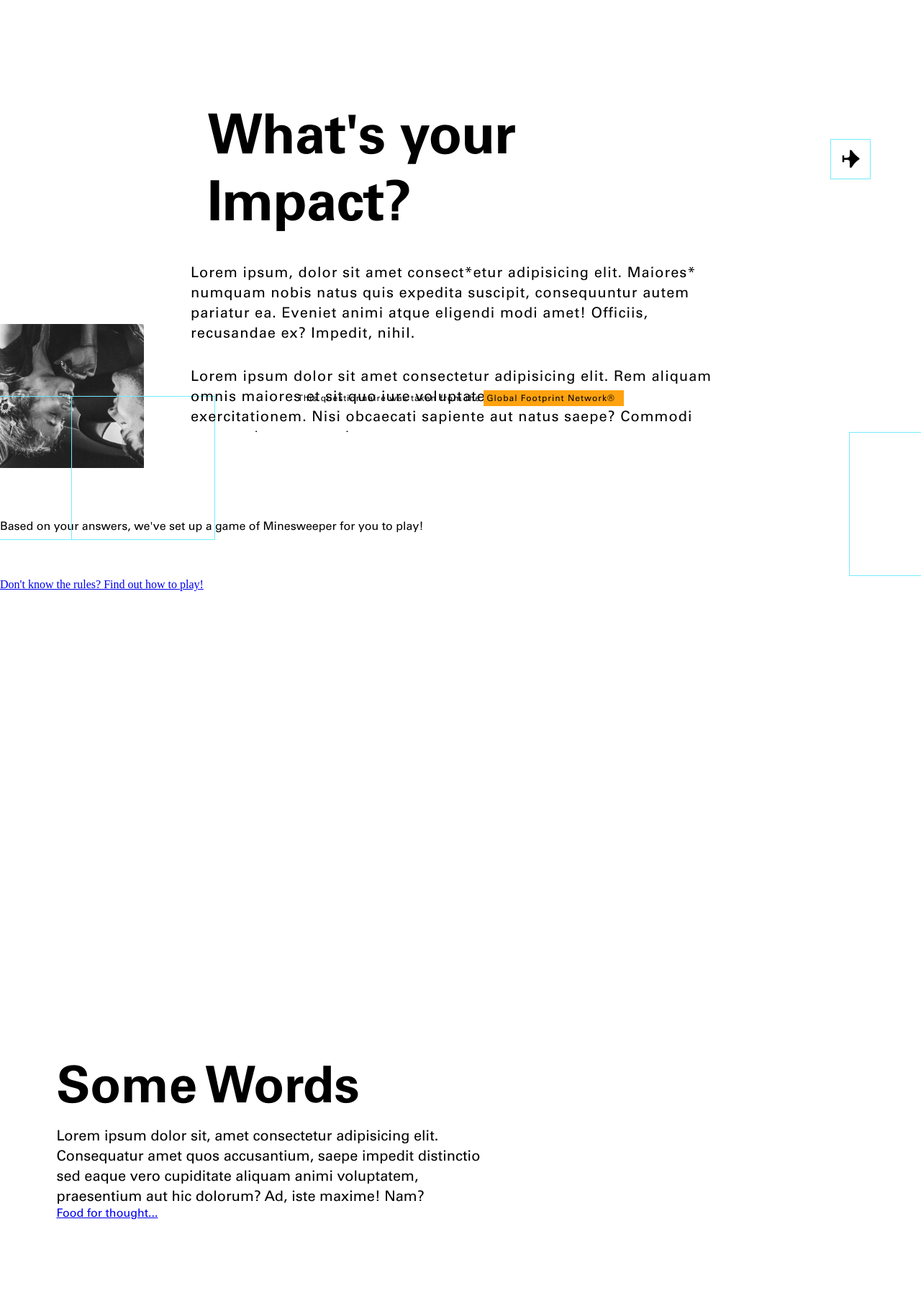
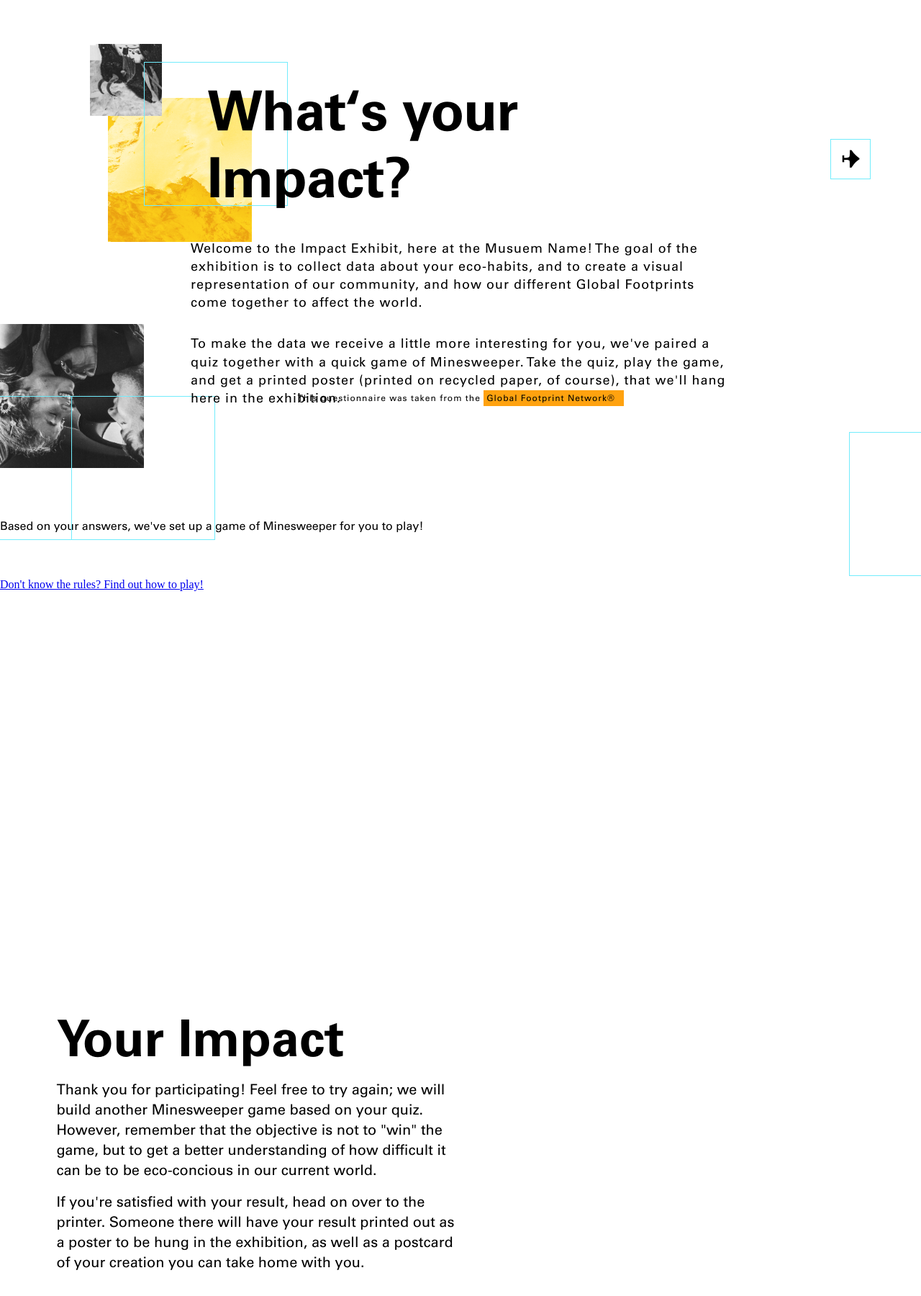
Before and after one commit to krillmeat/impact, a plain HTML site: page index.html in a window 1280 px wide. Shown: the part 1000-2800 px from the top of the page at 72% size. Drawn offline with Linux system fonts and the light colour scheme.

Commit message:
adding more detail

```diff
--- a/CSS/styles.css
+++ b/CSS/styles.css
@@ -106,6 +106,7 @@ nav.top .desktop ul{
 }
 
 nav.top .desktop ul li a{
+  display: none; /* Maybe if I have time, I can do a full "more stuff" page */
   padding: 6px 8px 4px 12px;
   font-family: 'Univers',sans-serif;
   font-size: .875em;
@@ -411,6 +412,19 @@ section.quiz form .radios label{
 ::::::::::::::::::::  STEP                                                                   ::::::::::::::::::::
 :::::::::::::::::::::::::::::::::::::::::::::::::::::::::::::::::::::::::::::::::::::::::::::::::::::::::::::::*/
 
+section.quiz form .step .shapes.four{
+
+}
+
+section.quiz form .step .shapes.three img{
+  width: 200px; top: 50px; left: -50px;
+  z-index: -1;
+}
+
+section.quiz form .step .shapes.three img:last-of-type{
+  width: 100px; top: -25px; left: -75px;
+}
+
 section.quiz form .step{
   width: 20%;
   padding: 32px 200px;
@@ -471,19 +485,20 @@ section.quiz .shapes.two img{ width: 200px; height: 200px; top: -100px; left: 10
 :::::::::::::::::::::::::::::::::::::::::::::::::::::::::::::::::::::::::::::::::::::::::::::::::::::::::::::::*/
 
 section.quiz .step.step-one .intro{
-
+  position: relative;
+  z-index: 10;
 }
 
 section.quiz .step.step-one .intro h3{
   max-width: 750px;
-  margin: 64px auto 0 auto;
+  margin: 32px auto 0 auto;
   font-size: 4.8em;
 }
 
 section.quiz .step.step-one .intro p{
   max-width: 750px;
   margin: 32px auto 0 auto;
-  font-size: 1.25em;
+  font-size: 1.125em;
   line-height: 1.4;
   letter-spacing: 1px;
   font-family: 'Univers', sans-serif;
@@ -523,17 +538,21 @@ section.result .content-wrap{
   width: 90%;
   max-width: 10000px;
   display: flex;
+    align-items: flex-end;
 }
 
 section.result .result-instructions{
+  width: 50%;
   font-family: 'Univers',sans-serif;
+  padding-bottom: 64px;
 }
 
 section.result .result-instructions h2{
-  max-width: 750px;
-  margin: 64px auto 0 auto;
+  max-width: 600px;
+  margin: 0 auto 0 0;
   font-weight: 600;
   font-size: 4.4em;
+  text-align: left;
 }
 
 section.result .result-instructions p{
@@ -541,6 +560,10 @@ section.result .result-instructions p{
   font-size: 1.25em;
   line-height: 1.4;
   margin-top: 16px;
+}
+
+section.result .result-instructions a{
+  display: none; /* Maybe if I have time, I can do a full "more stuff" page */
 }
 
 #poster{
--- a/index.html
+++ b/index.html
@@ -57,10 +57,13 @@
             <h2>Global Footprint questionnaire</h2>
             <form>
               <div class='step step-one'>
+                <div class='shapes three'><img src='MEDIA/SQUARES/1-orange.png'/><img src='MEDIA/SQUARES/8-gray.png'/></div>
+                <div class='shapes four'><div class='blue-box'></div></div>
                 <div class='intro'>
-                  <h3>What's your Impact?</h3>
-                  <p>Lorem ipsum, dolor sit amet consect*etur adipisicing elit. Maiores* numquam nobis natus quis expedita suscipit, consequuntur autem pariatur ea. Eveniet animi atque eligendi modi amet! Officiis, recusandae ex? Impedit, nihil.</p>
-                  <p>Lorem ipsum dolor sit amet consectetur adipisicing elit. Rem aliquam omnis maiores et sit quo iure voluptatem dolores soluta exercitationem. Nisi obcaecati sapiente aut natus saepe? Commodi recusandae quam vel.</p>
+                  <h3>What&lsquo;s your Impact?</h3>
+                  <p>Welcome to the Impact Exhibit, here at the Musuem Name! The goal of the exhibition is to collect data about your eco-habits, and to create a visual representation of our community, and how our different Global Footprints come together to affect the world.</p>
+                  <p>To make the data we receive a little more interesting for you, we've paired a quiz together with a quick game of Minesweeper. Take the quiz, play the game, and get a printed poster (printed on recycled paper, of course), that we'll hang here in the exhibition.</p>
+                  <p>Ready to start? Hit the arrow to the right to begin the quiz!</p>
                 </div>
               </div>
               <div class='step step-two'>
@@ -139,8 +142,9 @@
 
         <section id='result' class='result'><div class='content-wrap'>
           <div class='result-instructions'>
-            <h2>Some Words</h2>
-            <p>Lorem ipsum dolor sit, amet consectetur adipisicing elit. Consequatur amet quos accusantium, saepe impedit distinctio sed eaque vero cupiditate aliquam animi voluptatem, praesentium aut hic dolorum? Ad, iste maxime! Nam?</p>
+            <h2>Your Impact</h2>
+            <p>Thank you for participating! Feel free to try again; we will build another Minesweeper game based on your quiz. However, remember that the objective is not to "win" the game, but to get a better understanding of how difficult it can be to be eco-concious in our current world.</p>
+            <p>If you're satisfied with your result, head on over to the printer. Someone there will have your result printed out as a poster to be hung in the exhibition, as well as a postcard of your creation you can take home with you.</p>
             <a href="#final-thoughts">Food for thought...</a>
           </div>
           <div id='poster'><!-- JS --></div>
```
